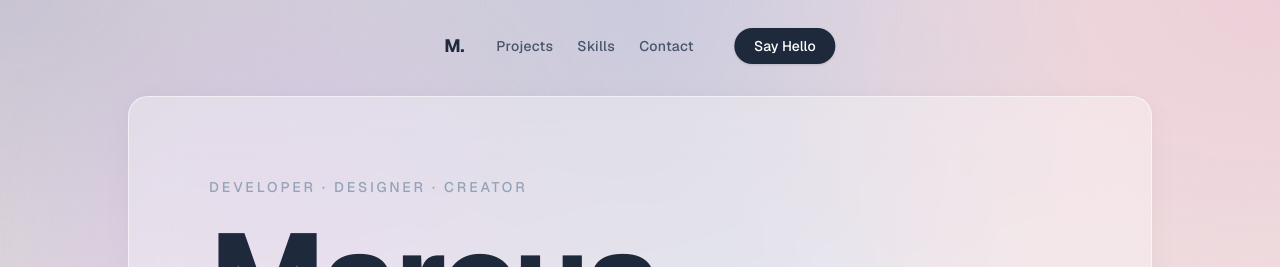
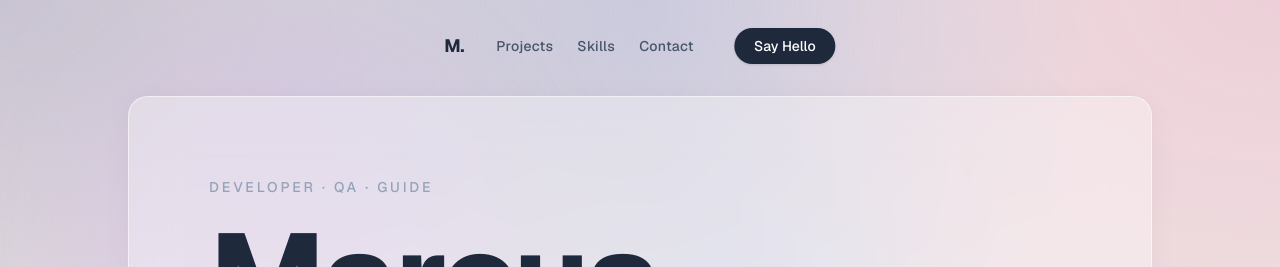
Before and after one commit to MarcusPFF/portfolio, a Next.js app: page / in a window 1280 px wide. Shown: the top 267 px of the page. Built offline with nearby package versions, Linux system fonts and the light colour scheme.

Commit message:
chore: update hero text roles

```diff
--- a/components/GlassHero.tsx
+++ b/components/GlassHero.tsx
@@ -7,7 +7,7 @@ export default function GlassHero() {
         <div className="glass-card p-10 md:p-20">
           <div className="hero-enter">
             <p className="text-slate-400 font-medium tracking-[0.2em] uppercase mb-6 text-sm">
-              Developer  ·  Designer  ·  Creator
+              Developer  ·  QA  ·  Guide
             </p>
           </div>
 
```
